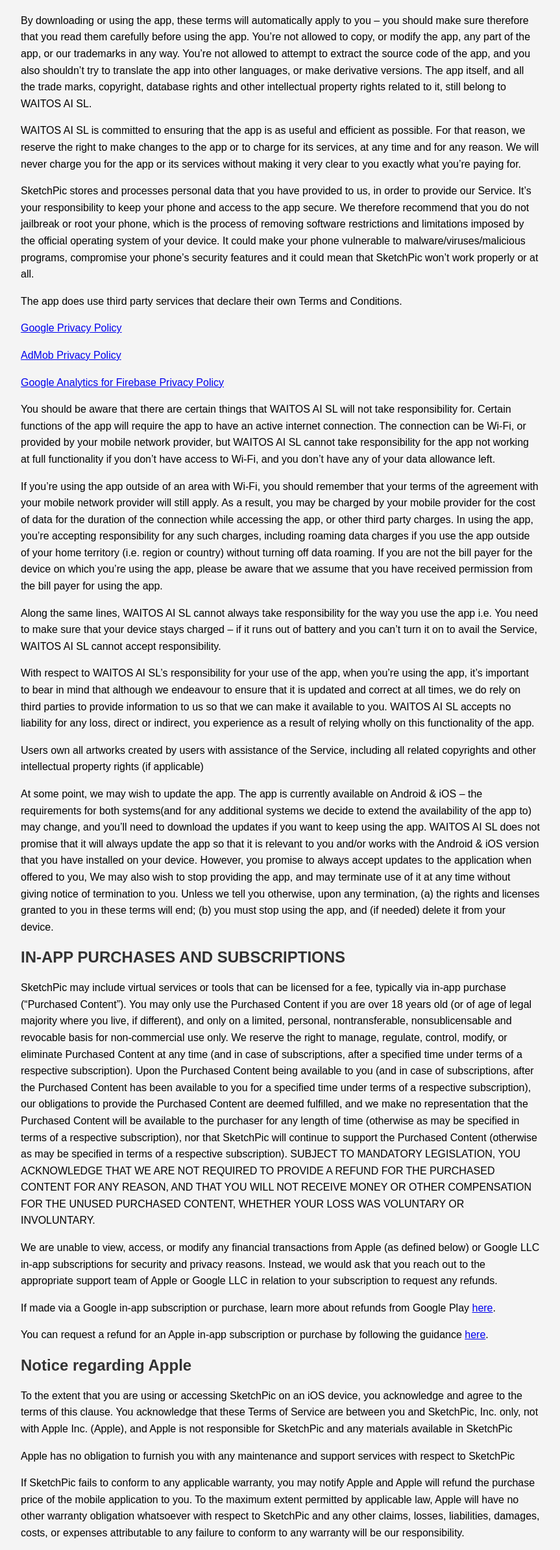
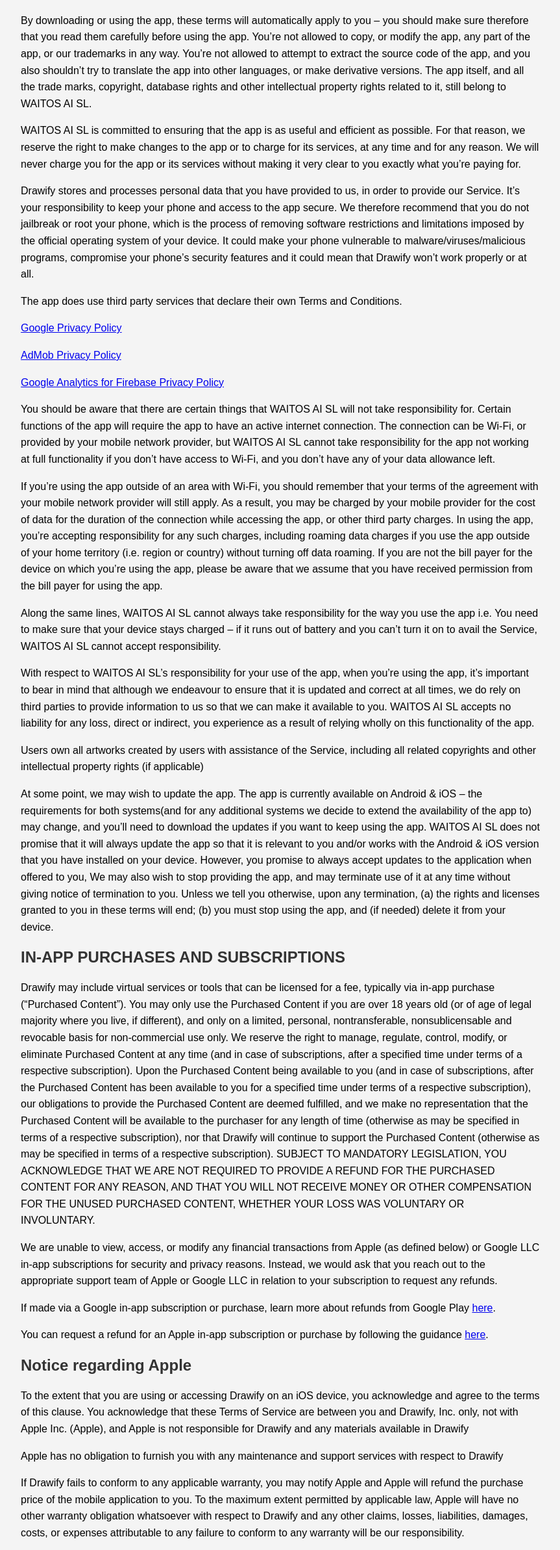
Before and after one commit to waitos/drawify, a plain HTML site: page terms.html in a window 1280 px wide. Shown: the part 364-2749 px from the top of the page at 65% size, without its empty margins (208-1071 px from the left). Drawn offline with Linux system fonts and the light colour scheme.

Commit message:
Update terms.html

```diff
--- a/terms.html
+++ b/terms.html
@@ -49,7 +49,7 @@
 <body>
     <div class="container">
         <div class="header">
-            <h1>SketchPic</h1>
+            <h1>Drawify</h1>
             <h2>Pencil Photo Sketch</h2>
             <p>Turn your photos into stunning pencil sketches with a variety of unique styles!</p>
         </div>
@@ -57,7 +57,7 @@
         <p>
             <p>By downloading or using the app, these terms will automatically apply to you – you should make sure therefore that you read them carefully before using the app. You’re not allowed to copy, or modify the app, any part of the app, or our trademarks in any way. You’re not allowed to attempt to extract the source code of the app, and you also shouldn’t try to translate the app into other languages, or make derivative versions. The app itself, and all the trade marks, copyright, database rights and other intellectual property rights related to it, still belong to WAITOS AI SL.</p>
             <p>WAITOS AI SL is committed to ensuring that the app is as useful and efficient as possible. For that reason, we reserve the right to make changes to the app or to charge for its services, at any time and for any reason. We will never charge you for the app or its services without making it very clear to you exactly what you’re paying for.</p>
-            <p>SketchPic stores and processes personal data that you have provided to us, in order to provide our Service. It’s your responsibility to keep your phone and access to the app secure. We therefore recommend that you do not jailbreak or root your phone, which is the process of removing software restrictions and limitations imposed by the official operating system of your device. It could make your phone vulnerable to malware/viruses/malicious programs, compromise your phone’s security features and it could mean that SketchPic won’t work properly or at all.</p>
+            <p>Drawify stores and processes personal data that you have provided to us, in order to provide our Service. It’s your responsibility to keep your phone and access to the app secure. We therefore recommend that you do not jailbreak or root your phone, which is the process of removing software restrictions and limitations imposed by the official operating system of your device. It could make your phone vulnerable to malware/viruses/malicious programs, compromise your phone’s security features and it could mean that Drawify won’t work properly or at all.</p>
             <p>The app does use third party services that declare their own Terms and Conditions.</p>
             <p><a href="https://policies.google.com/privacy">Google Privacy Policy</a></p>
             <p><a href="https://policies.google.com/privacy">AdMob Privacy Policy</a></p>
@@ -71,19 +71,19 @@
         </p>
         <h2>IN-APP PURCHASES AND SUBSCRIPTIONS</h2>
         <p>
-            <p>SketchPic may include virtual services or tools that can be licensed for a fee, typically via in-app purchase (“Purchased Content”). You may only use the Purchased Content if you are over 18 years old (or of age of legal majority where you live, if different), and only on a limited, personal, nontransferable, nonsublicensable and revocable basis for non-commercial use only. We reserve the right to manage, regulate, control, modify, or eliminate Purchased Content at any time (and in case of subscriptions, after a specified time under terms of a respective subscription). Upon the Purchased Content being available to you (and in case of subscriptions, after the Purchased Content has been available to you for a specified time under terms of a respective subscription), our obligations to provide the Purchased Content are deemed fulfilled, and we make no representation that the Purchased Content will be available to the purchaser for any length of time (otherwise as may be specified in terms of a respective subscription), nor that SketchPic will continue to support the Purchased Content (otherwise as may be specified in terms of a respective subscription). SUBJECT TO MANDATORY LEGISLATION, YOU ACKNOWLEDGE THAT WE ARE NOT REQUIRED TO PROVIDE A REFUND FOR THE PURCHASED CONTENT FOR ANY REASON, AND THAT YOU WILL NOT RECEIVE MONEY OR OTHER COMPENSATION FOR THE UNUSED PURCHASED CONTENT, WHETHER YOUR LOSS WAS VOLUNTARY OR INVOLUNTARY.</p>
+            <p>Drawify may include virtual services or tools that can be licensed for a fee, typically via in-app purchase (“Purchased Content”). You may only use the Purchased Content if you are over 18 years old (or of age of legal majority where you live, if different), and only on a limited, personal, nontransferable, nonsublicensable and revocable basis for non-commercial use only. We reserve the right to manage, regulate, control, modify, or eliminate Purchased Content at any time (and in case of subscriptions, after a specified time under terms of a respective subscription). Upon the Purchased Content being available to you (and in case of subscriptions, after the Purchased Content has been available to you for a specified time under terms of a respective subscription), our obligations to provide the Purchased Content are deemed fulfilled, and we make no representation that the Purchased Content will be available to the purchaser for any length of time (otherwise as may be specified in terms of a respective subscription), nor that Drawify will continue to support the Purchased Content (otherwise as may be specified in terms of a respective subscription). SUBJECT TO MANDATORY LEGISLATION, YOU ACKNOWLEDGE THAT WE ARE NOT REQUIRED TO PROVIDE A REFUND FOR THE PURCHASED CONTENT FOR ANY REASON, AND THAT YOU WILL NOT RECEIVE MONEY OR OTHER COMPENSATION FOR THE UNUSED PURCHASED CONTENT, WHETHER YOUR LOSS WAS VOLUNTARY OR INVOLUNTARY.</p>
             <p>We are unable to view, access, or modify any financial transactions from Apple (as defined below) or Google LLC in-app subscriptions for security and privacy reasons. Instead, we would ask that you reach out to the appropriate support team of Apple or Google LLC in relation to your subscription to request any refunds.</p>
             <p>If made via a Google in-app subscription or purchase, learn more about refunds from Google Play <a href="https://support.google.com/googleplay/answer/2479637?hl=en">here</a>.</p>
             <p>You can request a refund for an Apple in-app subscription or purchase by following the guidance <a href="https://support.apple.com/en-us/HT204084">here</a>.
         </p>
         <h2>Notice regarding Apple</h2>
         <p>
-            <p>To the extent that you are using or accessing SketchPic on an iOS device, you acknowledge and agree to the terms of this clause. You acknowledge that these Terms of Service are between you and SketchPic, Inc. only, not with Apple Inc. (Apple), and Apple is not responsible for SketchPic and any materials available in SketchPic</p>
-            <p>Apple has no obligation to furnish you with any maintenance and support services with respect to SketchPic</p>
-            <p>If SketchPic fails to conform to any applicable warranty, you may notify Apple and Apple will refund the purchase price of the mobile application to you. To the maximum extent permitted by applicable law, Apple will have no other warranty obligation whatsoever with respect to SketchPic and any other claims, losses, liabilities, damages, costs, or expenses attributable to any failure to conform to any warranty will be our responsibility.</p>
-            <p>Apple is not responsible for addressing any claims by you or any third party relating to SketchPic or your use of SketchPic, including but not limited to (1) product liability claims; (2) any claim that our mobile application fails to conform to any applicable legal or regulatory requirement; and (3) claims arising under consumer protection or similar legislation.</p>
+            <p>To the extent that you are using or accessing Drawify on an iOS device, you acknowledge and agree to the terms of this clause. You acknowledge that these Terms of Service are between you and Drawify, Inc. only, not with Apple Inc. (Apple), and Apple is not responsible for Drawify and any materials available in Drawify</p>
+            <p>Apple has no obligation to furnish you with any maintenance and support services with respect to Drawify</p>
+            <p>If Drawify fails to conform to any applicable warranty, you may notify Apple and Apple will refund the purchase price of the mobile application to you. To the maximum extent permitted by applicable law, Apple will have no other warranty obligation whatsoever with respect to Drawify and any other claims, losses, liabilities, damages, costs, or expenses attributable to any failure to conform to any warranty will be our responsibility.</p>
+            <p>Apple is not responsible for addressing any claims by you or any third party relating to Drawify or your use of Drawify, including but not limited to (1) product liability claims; (2) any claim that our mobile application fails to conform to any applicable legal or regulatory requirement; and (3) claims arising under consumer protection or similar legislation.</p>
             <p>Apple is not responsible for the investigation, defence, settlement, and discharge of any third-party claim that our mobile application infringes that third party’s intellectual property rights.</p>
-            <p>You agree to comply with any applicable third-party terms when using SketchPic, including any Usage Rules set forth in the Apple App Store Agreement of Service.</p>
+            <p>You agree to comply with any applicable third-party terms when using Drawify, including any Usage Rules set forth in the Apple App Store Agreement of Service.</p>
             <p>Apple and Apple’s subsidiaries are third-party beneficiaries of these Terms of Service, and upon your acceptance of these Terms of Service, Apple will have the right (and will be deemed to have accepted the right) to enforce these Terms of Service against you as a third-party beneficiary of these Terms of Service.</p>
             <p>You hereby represent and warrant that (1) you are not located in a country that is subject to a U.S. Government embargo, or that has been designated by the U.S. Government as a "terrorist supporting" country; and (2) you are not listed on any U.S. Government list of prohibited or restricted parties.</p>
         </p>
```
